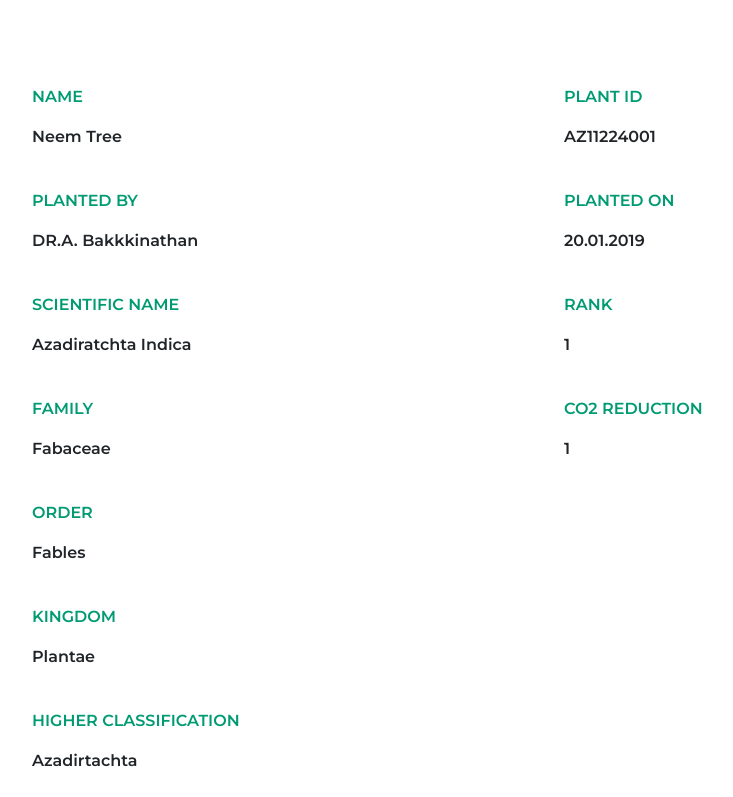
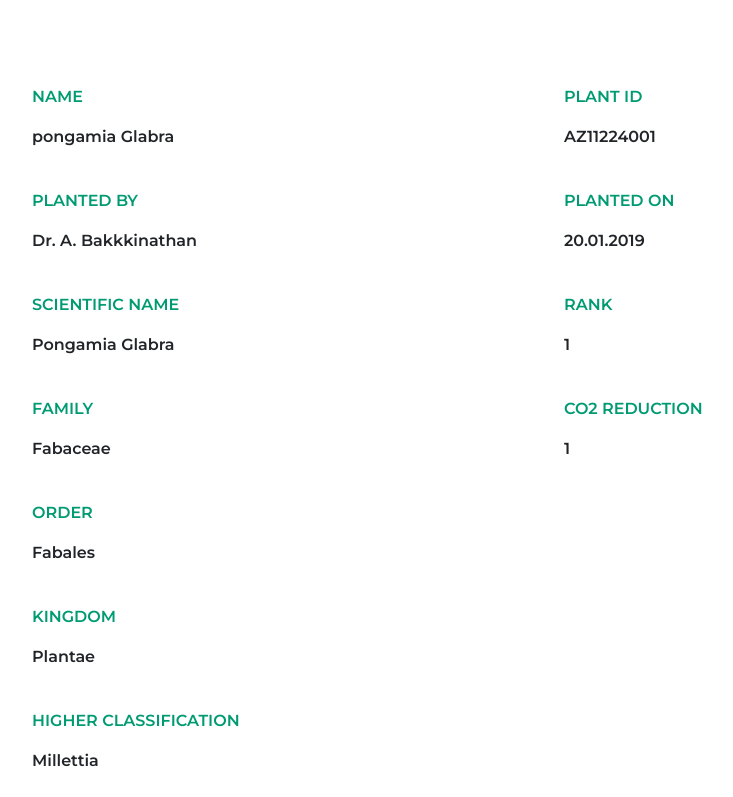
Before and after one commit to saravanks/aaitree, a Gatsby site: page /az1122401 in a window 1280 px wide. Shown: the part 683-1480 px from the top of the page, without its empty margins (248-981 px from the left). Built offline with nearby package versions, Linux system fonts and the light colour scheme; Gatsby itself is replaced by a stand-in of ours.

Commit message:
Update Description.js

```diff
--- a/src/components/Description.js
+++ b/src/components/Description.js
@@ -52,7 +52,7 @@ function Description() {
       <ul>
         <li>
           <p className="label">Name</p>
-          <p className="content">Neem Tree</p>
+          <p className="content">pongamia Glabra</p>
         </li>
         <li className="right">
           <p className="label">Plant Id</p>
@@ -60,7 +60,7 @@ function Description() {
         </li>
         <li>
           <p className="label">PLANTED BY</p>
-          <p className="content">DR.A. Bakkkinathan</p>
+          <p className="content">Dr. A. Bakkkinathan</p>
         </li>
         <li className="right">
           <p className="label">Planted On</p>
@@ -68,7 +68,7 @@ function Description() {
         </li>
         <li>
           <p className="label">SCientific name</p>
-          <p className="content">Azadiratchta Indica</p>
+          <p className="content">Pongamia Glabra</p>
         </li>
         <li className="right">
           <p className="label">Rank</p>
@@ -84,7 +84,7 @@ function Description() {
         </li>
         <li className="single-colmn">
           <p className="label">ORDER</p>
-          <p className="content">Fables</p>
+          <p className="content">Fabales</p>
         </li>
         <li className="single-colmn">
           <p className="label">KINGDOM</p>
@@ -92,7 +92,7 @@ function Description() {
         </li>
         <li className="single-colmn">
           <p className="label">HIgher Classification</p>
-          <p className="content">Azadirtachta</p>
+          <p className="content">Millettia</p>
         </li>
         <li className="single-colmn">
           <p className="label">About this tree</p>
```
